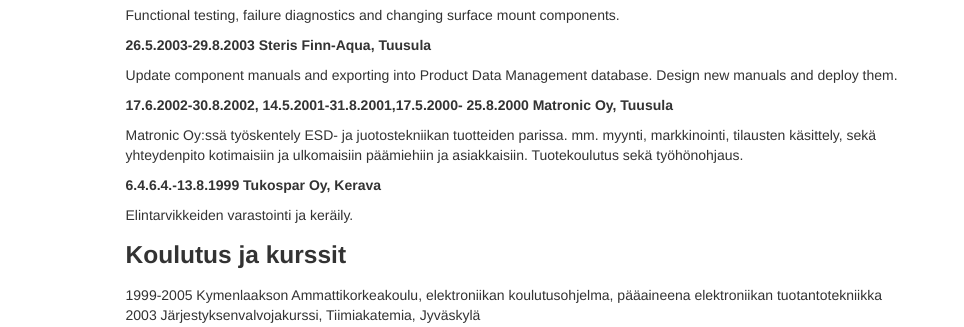
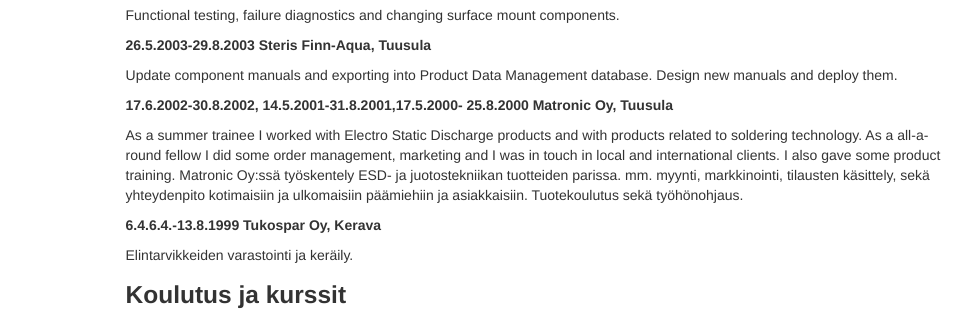
Before and after one commit to frogshead/home-page, a plain HTML site: page cv_en.html in a window 1280 px wide. Shown: the part 385-712 px from the top of the page, 0-964 px from the left. Drawn offline with Linux system fonts and the light colour scheme.

Commit message:
Update cv_en.html

```diff
--- a/cv_en.html
+++ b/cv_en.html
@@ -72,6 +72,9 @@
 
 
 	<h5>17.6.2002-30.8.2002, 14.5.2001-31.8.2001,17.5.2000- 25.8.2000 Matronic Oy, Tuusula</h5><p>
+	As a summer trainee I worked with Electro Static Discharge products and with products related to soldering
+	technology. As a all-a-round fellow I did some order management, marketing and I was in touch in local and
+	international clients. I also gave some product training.
 
 	Matronic Oy:ssä työskentely ESD- ja juotostekniikan tuotteiden parissa. mm. myynti, markkinointi,
 	tilausten käsittely, sekä yhteydenpito kotimaisiin ja ulkomaisiin päämiehiin ja asiakkaisiin.
```
